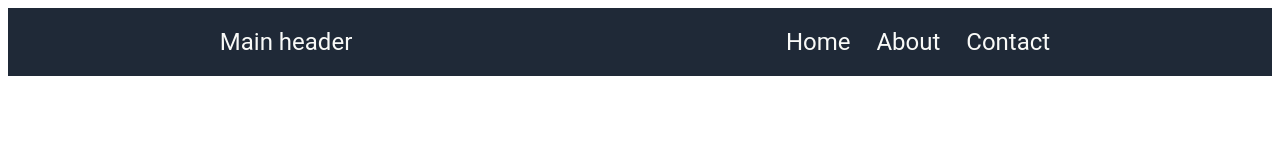
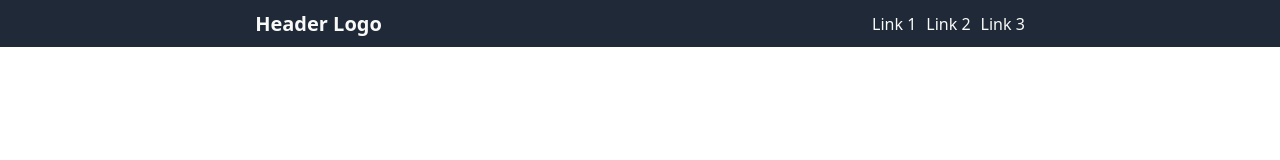
Before and after one commit to Nothinghh/Project, a plain HTML site: page index.html in a window 1280 px wide. Drawn offline with Linux system fonts and the light colour scheme.

Commit message:
A new start a New navbar

```diff
--- a/index.html
+++ b/index.html
@@ -7,20 +7,15 @@
     <link rel="stylesheet" href="style.css">
 </head>
 <body>
-    <nav class="nav">
+    <nav class="navbar">
         <div class="logo">
-            <span>Main header</span>
+            <span>Header Logo</span>
         </div>
-        <div class ="links">
-            <a href="index.html">Home</a>
-            <a href="index.html">About</a>
-            <a href="index.html">Contact</a>
+        <div class="links">
+            <a href="index.html">Link 1</a>
+            <a href="index.html">Link 2</a>
+            <a href="index.html">Link 3</a>
         </div>
     </nav>
-    <main>
-        <section class="sec1">
-
-        </section>
-    </main>
 </body>
 </html>
--- a/style.css
+++ b/style.css
@@ -1,22 +1,28 @@
-.nav{
+body{
+    margin:0;
+    padding:0;
+}
+.navbar {
     background-color: #1F2937;
-    font-size: 24px;
-    color: #F9FAF8;
-    font-family: 'Roboto', sans-serif;
-    display:flex;
-    justify-content:space-around;
-    flex-flow: row wrap;
+    color:#F9FAF8;
+    font-family: system-ui, -apple-system, BlinkMacSystemFont, 'Segoe UI', Roboto, Oxygen, Ubuntu, Cantarell, 'Open Sans', 'Helvetica Neue', sans-serif;
+    display: flex;
+    justify-content: space-around;
+    align-items: center;
+    padding:10px;
 }
-.nav .logo{
-    flex: 0 1 auto;
+.logo{
+    display: inline-flex;
+    font-size: 20px;
+    font-weight: bold;
     align-self: flex-start;
 }
-.nav div{
-    flex: 0 1 auto;
-    margin:20px;
+.links{
+    display: inline-flex;
+    gap: 10px;
 }
-.nav a{
-    margin: 0 10px;
+.links a{
     color: #F9FAF8;
     text-decoration: none;
+
 }
```
